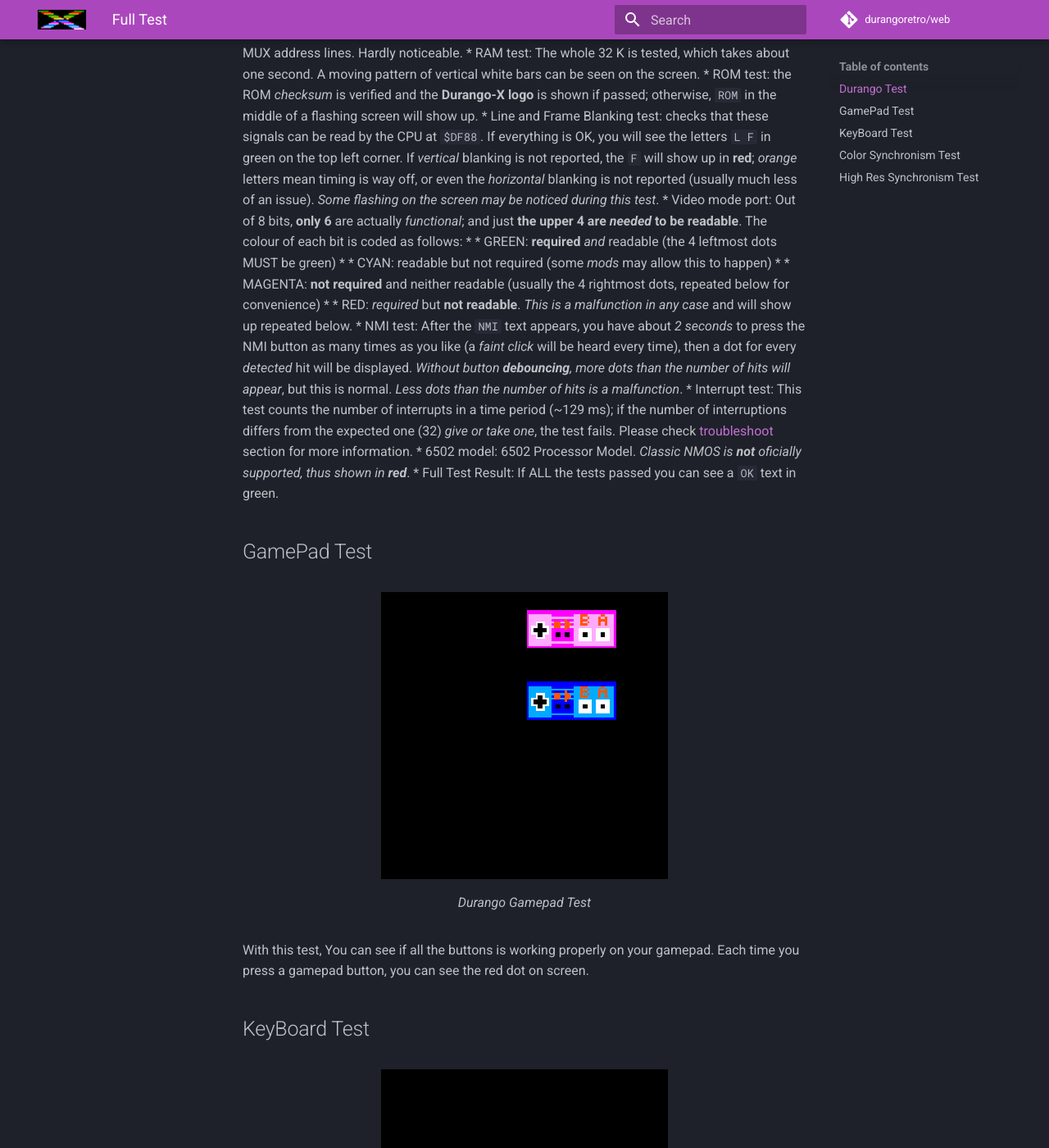
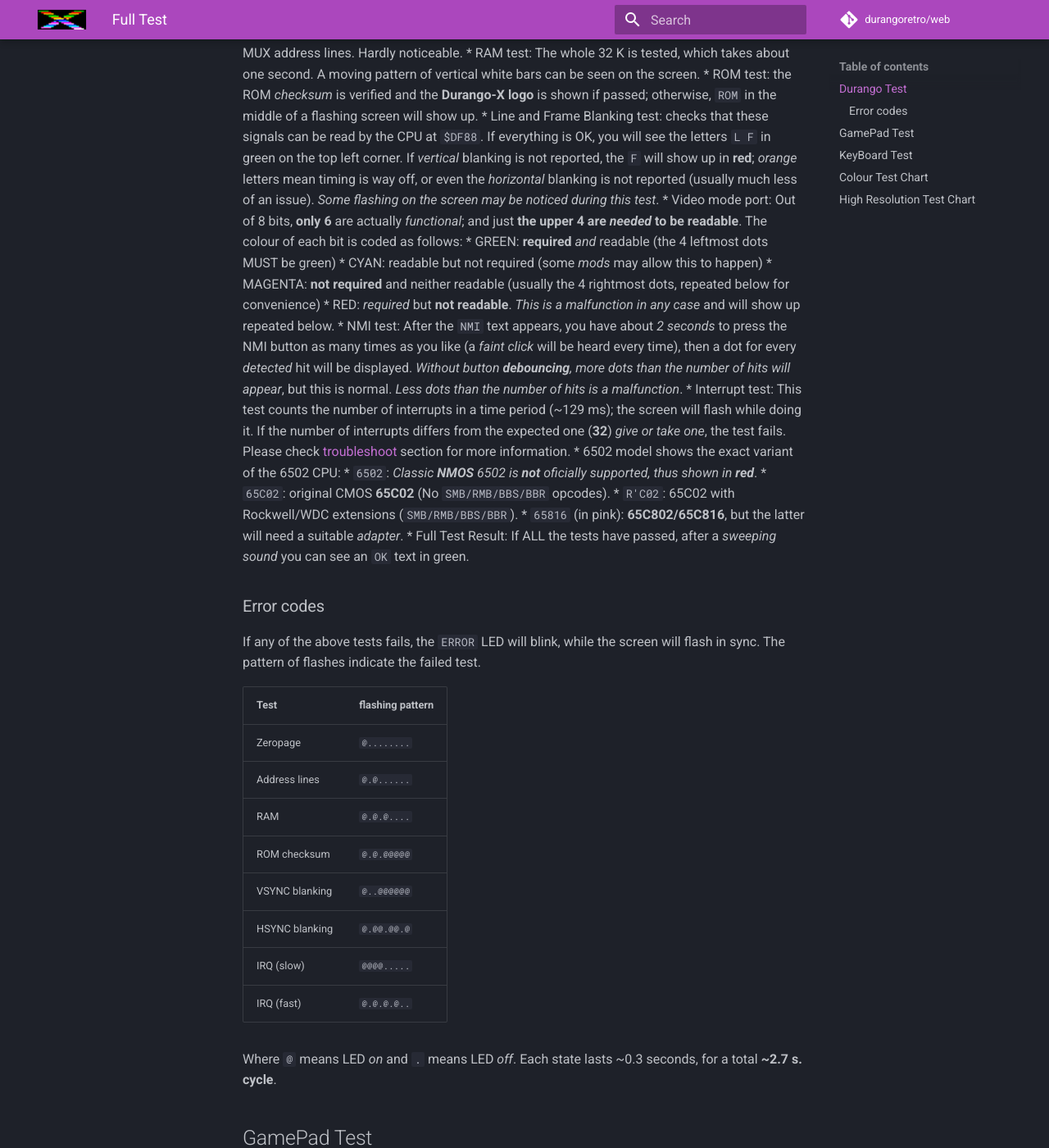
Before and after one commit to durangoretro/web, an MkDocs documentation site: the page built from docs/software/fulltest.md, in a window 1280 px wide and 1400 px high, scrolled down 1046 px. Shown: the whole window at 82% size. Built offline with MkDocs 1.6.1 and Material for MkDocs 9.7.7, drawn with Linux system fonts in a browser that asks for light colours; comment, search, counter and statistics services are not loaded; some of the changed text lies outside the part shown.

Commit message:
Update fulltest.md

```diff
--- a/docs/software/fulltest.md
+++ b/docs/software/fulltest.md
@@ -1,8 +1,8 @@
 # Full Test
 
-The Full test ROM contains some useful tests to check that your Durango is working properly. Here you can find information about each Test.
+The **Full Test ROM** contains some useful tests to check that your Durango is working properly. Here you can find information about each test.
 
-First of all, you need to know that you can switch between tests using the NMI button of your Durango, or F2 if you are running on Perdita Emulator.
+First of all, you need to know that you can switch between tests using the **NMI button** of your Durango, or `F2` if you are running on Perdita Emulator.
 
 !!! note
 
@@ -22,14 +22,35 @@
 * ROM test: the ROM _checksum_ is verified and the **Durango-X logo** is shown if passed; otherwise, `ROM` in the middle of a flashing screen will show up.
 * Line and Frame Blanking test: checks that these signals can be read by the CPU at `$DF88`. If everything is OK, you will see the letters `L F` in green on the top left corner. If _vertical_ blanking is not reported, the `F` will show up in **red**; _orange_ letters mean timing is way off, or even the _horizontal_ blanking is not reported (usually much less of an issue). _Some flashing on the screen may be noticed during this test_.
 * Video mode port: Out of 8 bits, **only 6** are actually _functional_; and just **the upper 4 are _needed_ to be readable**. The colour of each bit is coded as follows:
-* *	GREEN: **required** _and_ readable (the 4 leftmost dots MUST be green)
-* * CYAN: readable but not required (some _mods_ may allow this to happen)
-* * MAGENTA: **not required** and neither readable (usually the 4 rightmost dots, repeated below for convenience)
-* * RED: _required_ but **not readable**. _This is a malfunction in any case_ and will show up repeated below.
+	*	GREEN: **required** _and_ readable (the 4 leftmost dots MUST be green)
+	* CYAN: readable but not required (some _mods_ may allow this to happen)
+	* MAGENTA: **not required** and neither readable (usually the 4 rightmost dots, repeated below for convenience)
+	* RED: _required_ but **not readable**. _This is a malfunction in any case_ and will show up repeated below.
 * NMI test: After the `NMI` text appears, you have about _2 seconds_ to press the NMI button as many times as you like (a _faint click_ will be heard every time), then a dot for every _detected_ hit will be displayed. _Without button **debouncing**, more dots than the number of hits will appear_, but this is normal. _Less dots than the number of hits is a malfunction_.
-* Interrupt test: This test counts the number of interrupts in a time period (~129 ms); if the number of interruptions differs from the expected one (32) _give or take one_, the test fails. Please check [troubleshoot](../troubleshoot.md) section for more information.
-* 6502 model: 6502 Processor Model. _Classic NMOS is **not** oficially supported, thus shown in **red**_.
-* Full Test Result: If ALL the tests passed you can see a `OK` text in green.
+* Interrupt test: This test counts the number of interrupts in a time period (~129 ms); the screen will flash while doing it. If the number of interrupts differs from the expected one (**32**) _give or take one_, the test fails. Please check [troubleshoot](../troubleshoot.md) section for more information.
+* 6502 model shows the exact variant of the 6502 CPU:
+	* `6502`: _Classic **NMOS** 6502 is **not** oficially supported, thus shown in **red**_.
+	* `65C02`: original CMOS **65C02** (No `SMB/RMB/BBS/BBR` opcodes).
+	* `R'C02`: 65C02 with Rockwell/WDC extensions (`SMB/RMB/BBS/BBR`).
+	* `65816` (in pink): **65C802/65C816**, but the latter will need a suitable _adapter_.
+* Full Test Result: If ALL the tests have passed, after a _sweeping sound_ you can see an `OK` text in green.
+
+### Error codes
+
+If any of the above tests fails, the `ERROR` LED will blink, while the screen will flash in sync. The pattern of flashes indicate the failed test.
+
+| Test | flashing pattern |
+|------|------------------|
+|Zeropage|`@........`|
+|Address lines|`@.@......`|
+|RAM|`@.@.@....`|
+|ROM checksum|`@.@.@@@@@`|
+|VSYNC blanking|`@..@@@@@@`|
+|HSYNC blanking|`@.@@.@@.@`|
+|IRQ (slow)|`@@@@.....`|
+|IRQ (fast)|`@.@.@.@..`|
+
+Where `@` means LED _on_ and `.` means LED _off_. Each state lasts ~0.3 seconds, for a total **~2.7 s. cycle**.
 
 ## GamePad Test
 
@@ -38,7 +59,7 @@
 <figcaption>Durango Gamepad Test</figcaption>
 </figure>
 
-With this test, You can see if all the buttons is working properly on your gamepad. Each time you press a gamepad button, you can see the red dot on screen.
+With this test, You can see if all the buttons are working properly on your gamepad. Each time you press a gamepad button, you can see the red dot on screen.
 
 ## KeyBoard Test
 
@@ -47,22 +68,24 @@
 <figcaption>Durango Keyboard Test</figcaption>
 </figure>
 
-With this test, you can see if all the keys of your keyboard are working properly. Each Time you press a key, you can see on screen changing the color.
+With this test, you can see if all the keys of your keyboard are working properly. Each time you press a key, you can see the corresponding dot on screen changing its colour from cyan to red.
 
-## Color Synchronism Test
+## Colour Test Chart
 
 <figure markdown>
-![Durango Color Synchronism test](../assets/img/colorsynctest.png)
-<figcaption>Durango Color Synchronism Test</figcaption>
+![Durango Colour test chart](../assets/img/colorsynctest.png)
+<figcaption>Durango Colour Test Chart</figcaption>
 </figure>
 
-With this test, you can see if all the colors are working properly or if you need to adjust some synchronism on your CRT television, or using the potentiometers that you can see on Durango Board.
+This test is intended for proper adjustment of `RV127` and `RV128` on Durango-X's main board. All colours are shown as a reference.
+_See [Video Output calibration](vdu_calib.md) for details_.
 
-## High Res Synchronism Test
+## High Resolution Test Chart
 
 <figure markdown>
-![Durango High Res Synchronism test](../assets/img/highrestest.png)
-<figcaption>Durango High Res Synchronism Test</figcaption>
+![Durango HIRES test chart](../assets/img/highrestest.png)
+<figcaption>Durango High Resolution Test Chart</figcaption>
 </figure>
 
-With this test, you can see if the High Res Mode is working properly or if you need to adjust synchronism on your CRT television, or using the potentiometers that you can see on Durango Board.
+This test is intended for proper adjustment of `RV231` on Durango-X's main board, only affecting _HIRES_ mode.
+_See [Video Output calibration](vdu_calib.md) for details_.
```
